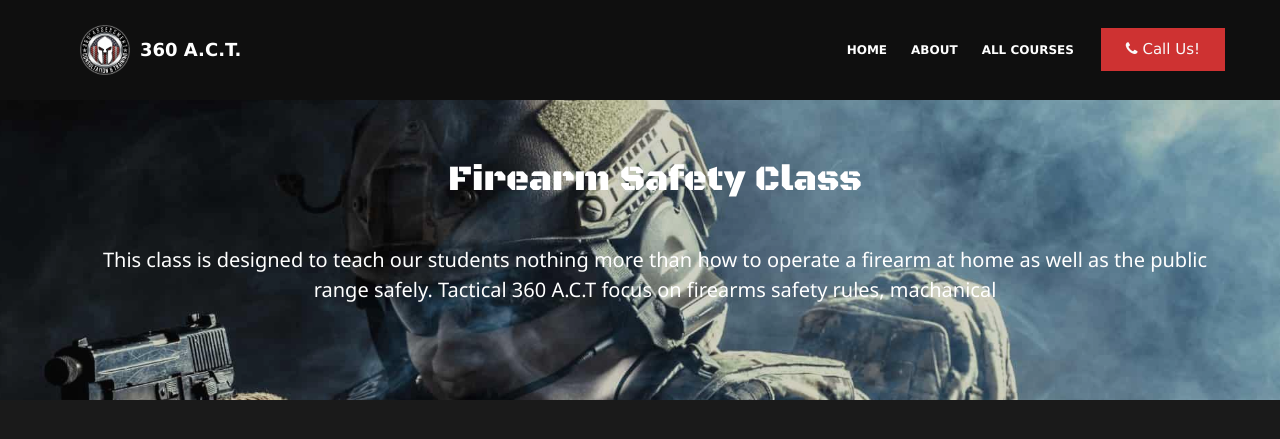
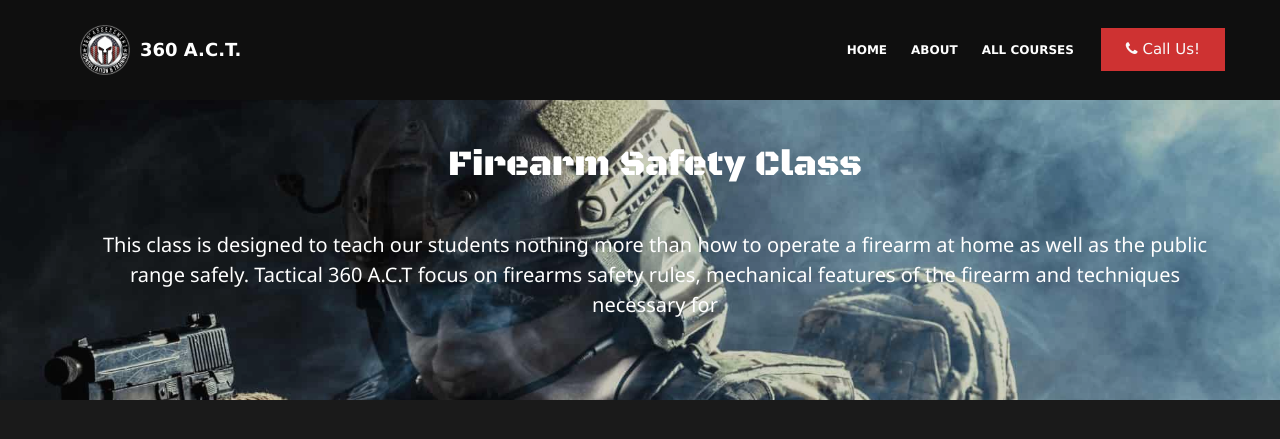
Before and after one commit to sduong9392/Tactical360ActWebsite, a Jekyll site: the page built from pages/Firearms Safety.md, in a window 1280 px wide and 1400 px high, cut to the strip 0-480 px from the top of the window. Shown: the top 439 px of the strip. Built offline with Jekyll 4.4.1, drawn with Linux system fonts in a browser that asks for light colours; comment, search, counter and statistics services are not loaded; some of the changed text lies outside the part shown.

Commit message:
pages/Firearms Safety.md updated from https://stackedit.io/

```diff
--- a/pages/Firearms Safety.md
+++ b/pages/Firearms Safety.md
@@ -2,11 +2,11 @@
 title: "Firearm Safety Class"
 price: "$50"
 image: "https://images.pexels.com/photos/3602946/pexels-photo-3602946.jpeg?auto=compress&cs=tinysrgb&dpr=2&h=750&w=1260"
-summary: This class is designed to teach our students nothing more than how to operate a firearm at home as well as the public range safely.  Tactical 360 A.C.T focus on firearms safety rules, machanical
+summary: This class is designed to teach our students nothing more than how to operate a firearm at home as well as the public range safely.  Tactical 360 A.C.T focus on firearms safety rules, mechanical features of the firearm and techniques necessary for
 tag: "featured"
 ---
 
 
 <!--stackedit_data:
-eyJoaXN0b3J5IjpbMzM1MTEwNTkxLC00OTU5OTI4ODBdfQ==
+eyJoaXN0b3J5IjpbLTIwMjc0NDUzOTQsLTQ5NTk5Mjg4MF19
 -->
```
